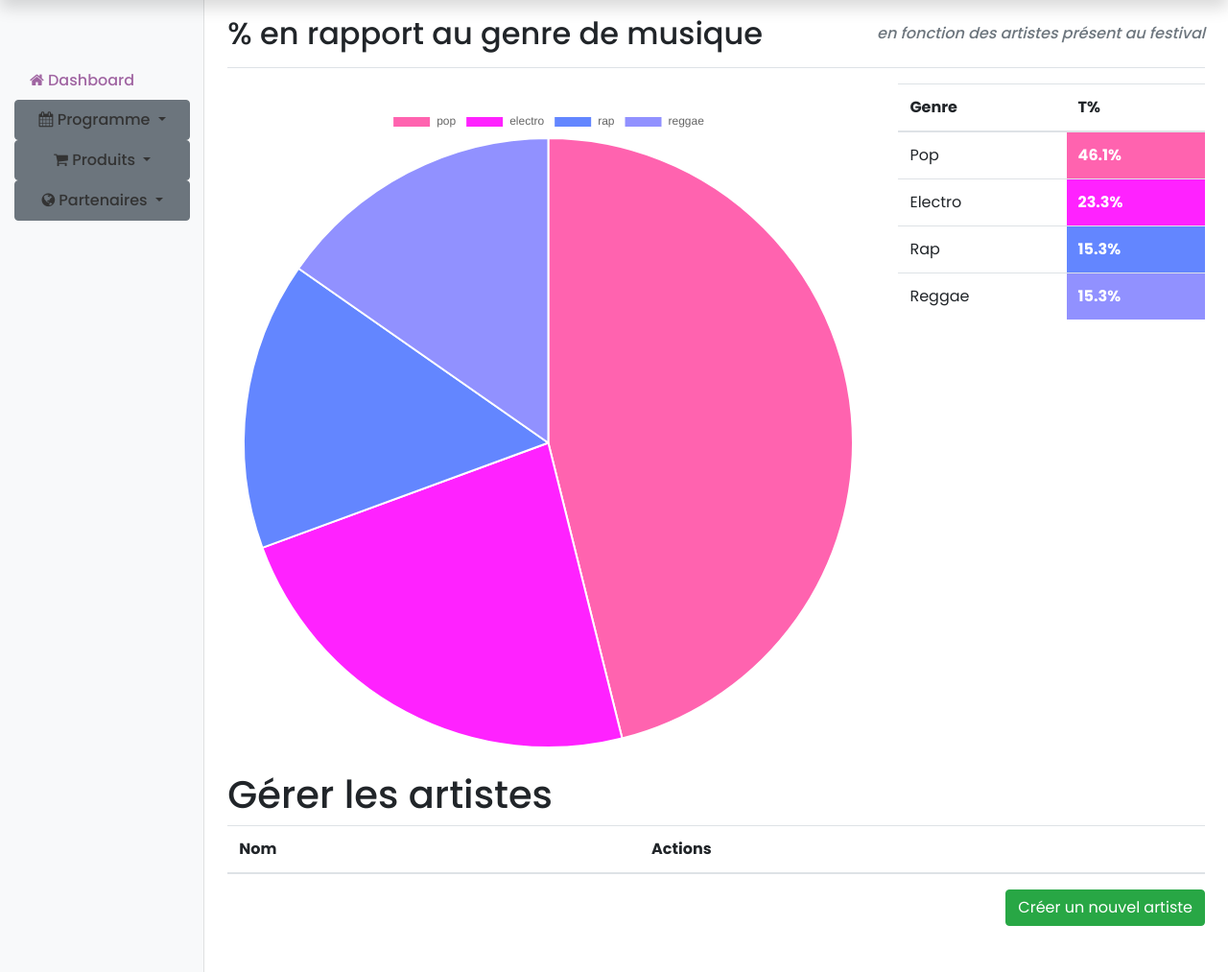
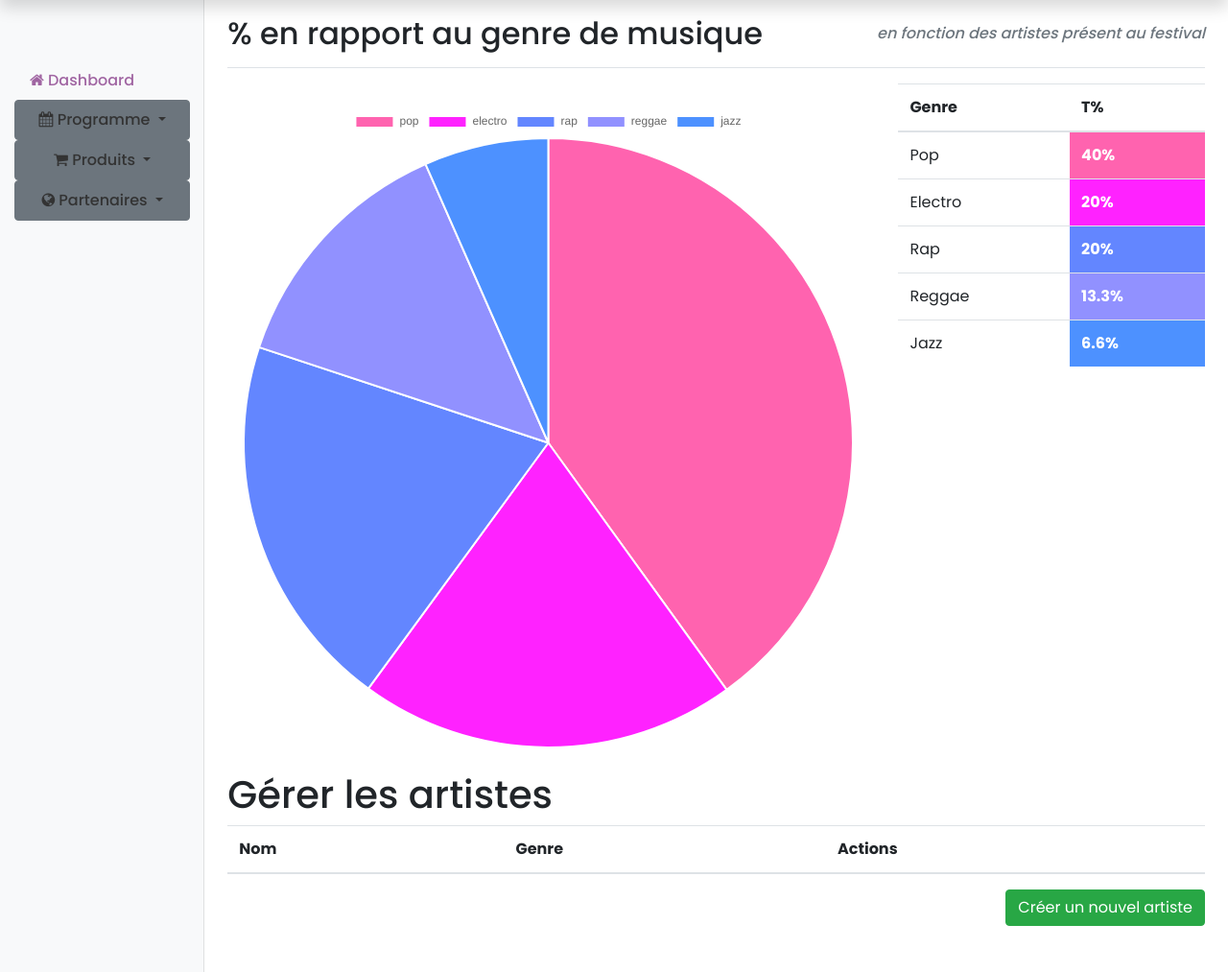
Before and after one commit to David-Moisan/Live_Eventsv2.1, a Symfony app: template templates/admin/artiste/index.html.twig in a window 1280 px wide. Shown: the part 101-1114 px from the top of the page at 96% size. Run offline with Twig, Linux system fonts and the light colour scheme; the template is opened without the code that fills it, so the values that code supplies are empty; some libraries are stand-ins or nearby versions.

Commit message:
Update: Artist genre tag

```diff
--- a/src/Form/ArtistType.php
+++ b/src/Form/ArtistType.php
@@ -15,6 +15,7 @@ class ArtistType extends AbstractType
             ->add('name')
             ->add('hours')
             ->add('scene')
+            ->add('genre')
             ->add('id_program')
         ;
     }
--- a/templates/admin/artiste/index.html.twig
+++ b/templates/admin/artiste/index.html.twig
@@ -122,25 +122,31 @@
                             <tr>
                                 <td>Pop</td>
                                 <td style="background-color: rgb(255, 99, 175); font-weight: bold; color: #fff;">
-                                    46.1%
+                                    40%
                                 </td>
                             </tr>
                             <tr>
                                 <td>Electro</td>
                                 <td style="background-color: rgb(255, 34, 255); font-weight: bold; color: #fff;">
-                                    23.3%
+                                    20%
                                 </td>
                             </tr>
                             <tr>
                                 <td>Rap</td>
                                 <td style="background-color: rgb(99, 134, 255); font-weight: bold; color:#fff;">
-                                    15.3%
+                                    20%
                                 </td>
                             </tr>
                             <tr>
                                 <td>Reggae</td>
                                 <td style="background-color: rgb(145, 145, 255); font-weight: bold; color:#fff;">
-                                    15.3%
+                                    13.3%
+                                </td>
+                            </tr>
+                            <tr>
+                                <td>Jazz</td>
+                                <td style="background-color: rgb(77, 145, 255); font-weight: bold; color:#fff;">
+                                    6.6%
                                 </td>
                             </tr>
                         </tbody>
@@ -154,15 +160,16 @@
                 var styleMusic = new Chart(ctx, {
                     type: 'pie',
                     data: {
-                        labels: ['pop', 'electro', 'rap', 'reggae'],
+                        labels: ['pop', 'electro', 'rap', 'reggae', 'jazz'],
                         datasets: [{
                             label: "% en genres musical",
-                            data: [46.1, 23.3, 15.3, 15.3],
+                            data: [40, 20, 20, 13.3, 6.6],
                             backgroundColor: [
                                 'rgb(255, 99, 175)',
                                 'rgb(255, 34, 255)',
                                 'rgb(99, 134, 255)',
                                 'rgb(145, 145, 255)',
+                                'rgb(77, 145, 255)',
                             ],
                             hoverOffset: 4
                         }]
@@ -180,6 +187,7 @@
                 <thead>
                     <tr>
                         <th>Nom</th>
+                        <th>Genre</th>
                         <th>Actions</th>
                     </tr>
                 </thead>
@@ -187,6 +195,21 @@
                     {% for artiste in artiste %}
                         <tr>
                             <td>{{ artiste.name }}</td>
+                            {% if artiste.genre =="Électro" %}
+                            <td class="badge badge-dark">{{ artiste.genre }}</td>
+                            {% endif %}
+                            {% if artiste.genre =="Reggae" %}
+                            <td class="badge badge-success">{{ artiste.genre }}</td>
+                            {% endif %}
+                            {% if artiste.genre =="Pop" %}
+                            <td class="badge badge-warning">{{ artiste.genre }}</td>
+                            {% endif %}
+                            {% if artiste.genre =="Rap" %}
+                            <td class="badge badge-danger">{{ artiste.genre }}</td>
+                            {% endif %}
+                            {% if artiste.genre =="Jazz" %}
+                            <td class="badge badge-primary">{{ artiste.genre }}</td>
+                            {% endif %}
                             <td>
                                 <a href="{{ path('admin.artiste.edit', {id: artiste.id} ) }}" class="btn btn-primary">Modifier</a>
                                 <form action="{{ path('admin.artiste.delete', {id: artiste.id} ) }}" style="display: inline-block;" method="post" onsubmit="return confirm('Êtes-vous sûr?')">
```
Also changed, not shown: migrations/Version20210509113431.php (added, +31 -0 lines), src/Entity/Artist.php (+17 -0 lines).
